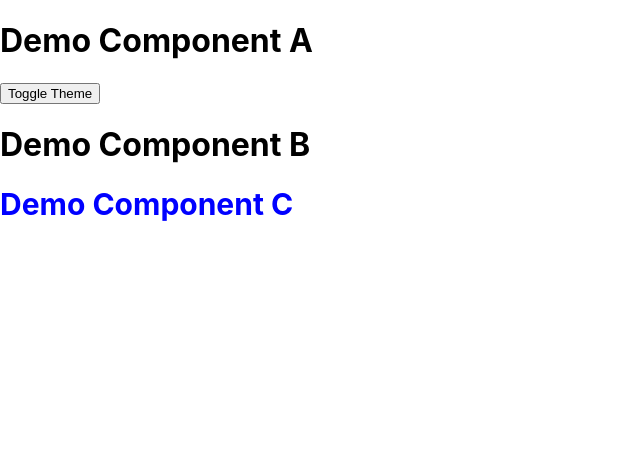
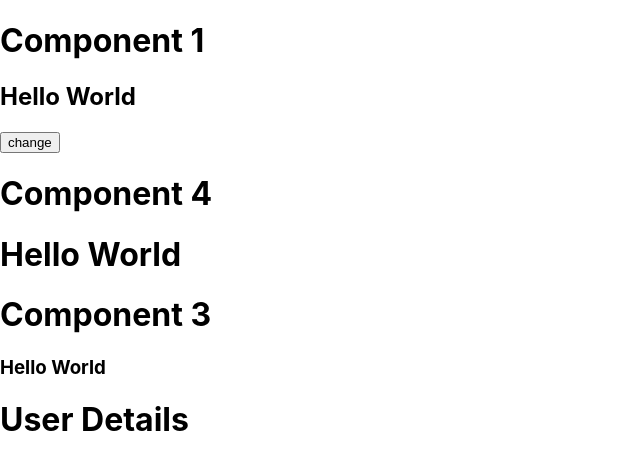
Before and after one commit to KethraPackiamB/Daily_React_Practice, a React (Create React App) app: page / in a window 1280 px wide. Shown: the top 470 px of the page, without its empty margins (0-640 px from the left). Built offline with nearby package versions, Linux system fonts and the light colour scheme; the HTML template or start-up script is replaced by a standard one.

Commit message:
Pacticed UseContext

```diff
--- a/src/App.js
+++ b/src/App.js
@@ -11,8 +11,8 @@ function App() {
    <div>
    {/* <CallingAPI/> */}
    {/* <ParentComponent/> */}
-   {/* <Component1/> */}
-   <DemoA/>
+   <Component1/>
+   {/* <DemoA/> */}
    </div>
   );
 }
--- a/src/UseContectConcept/Component1.jsx
+++ b/src/UseContectConcept/Component1.jsx
@@ -1,18 +1,28 @@
-import { Component2 } from "./Component2";
 import { createContext, useState } from "react";
 import { Component4 } from "./Component4";
+import { Component3 } from "./Component3";
+import { Component2 } from "./Component2";
 
-export const createContent = createContext();
+export const MyContext = createContext();
 
 export const Component1 = () => {
 
-    const [stringValue] = useState("Kethra Packiam");
+    const [string, setString] = useState("Hello World");
+
+
+
+    const handleChange = () => {
+        setString("Hello Universe!");
+    }
 
     return(
-        <createContent.Provider value={stringValue}>
+        <MyContext.Provider value={string}>
             <h1>Component 1</h1>
-            <p>{`hello! ${stringValue}`}</p>
-            <Component2 stringValue={stringValue}/>
-        </createContent.Provider>
+            <h2>{string}</h2>
+            <button onClick={handleChange}>change</button>
+            <Component4 />
+            <Component3 />
+            <Component2 />
+        </MyContext.Provider>
     )
 }
--- a/src/UseContectConcept/Component2.jsx
+++ b/src/UseContectConcept/Component2.jsx
@@ -1,12 +1,11 @@
-import { Component3 } from "./Component3"
+export const Component2 = () => {
 
-export const Component2 = ({stringValue}) => {
+
 
     return(
         <div>
-            <h1>Component 2</h1>
-            <p>{`I am ${stringValue}`}</p>
-            <Component3 stringValue={stringValue}/>
+            <h1>User Details</h1>
+
         </div>
     )
 }
--- a/src/UseContectConcept/Component3.jsx
+++ b/src/UseContectConcept/Component3.jsx
@@ -1,12 +1,14 @@
-import { Component4 } from "./Component4"
+import { useContext } from "react";
+import { MyContext } from "./Component1";
 
-export const Component3 = ({stringValue}) => {
+export const Component3 = () => {
+
+    const worldValue = useContext(MyContext);
 
     return(
         <div>
             <h1>Component 3</h1>
-            <p>{`This is ${stringValue}`}</p>
-            <Component4 stringValue={stringValue}/>
+            <h3>{worldValue}</h3>
         </div>
     )
 }
--- a/src/UseContectConcept/Component4.jsx
+++ b/src/UseContectConcept/Component4.jsx
@@ -1,17 +1,16 @@
-import {createContent} from "./Component1";
+import { MyContext } from "./Component1";
 import { useContext } from "react";
 
 export const Component4 = () => {
 
-    const {value} = useContext(createContent);
+    const contextvalue = useContext(MyContext);
+
+    console.log("value:", contextvalue);
 
     return(
         <div>
             <h1>Component 4</h1>
-            <h1>{value}</h1>
-
-
-
+            <h1>{contextvalue}</h1>
         </div>
     )
 }
```
